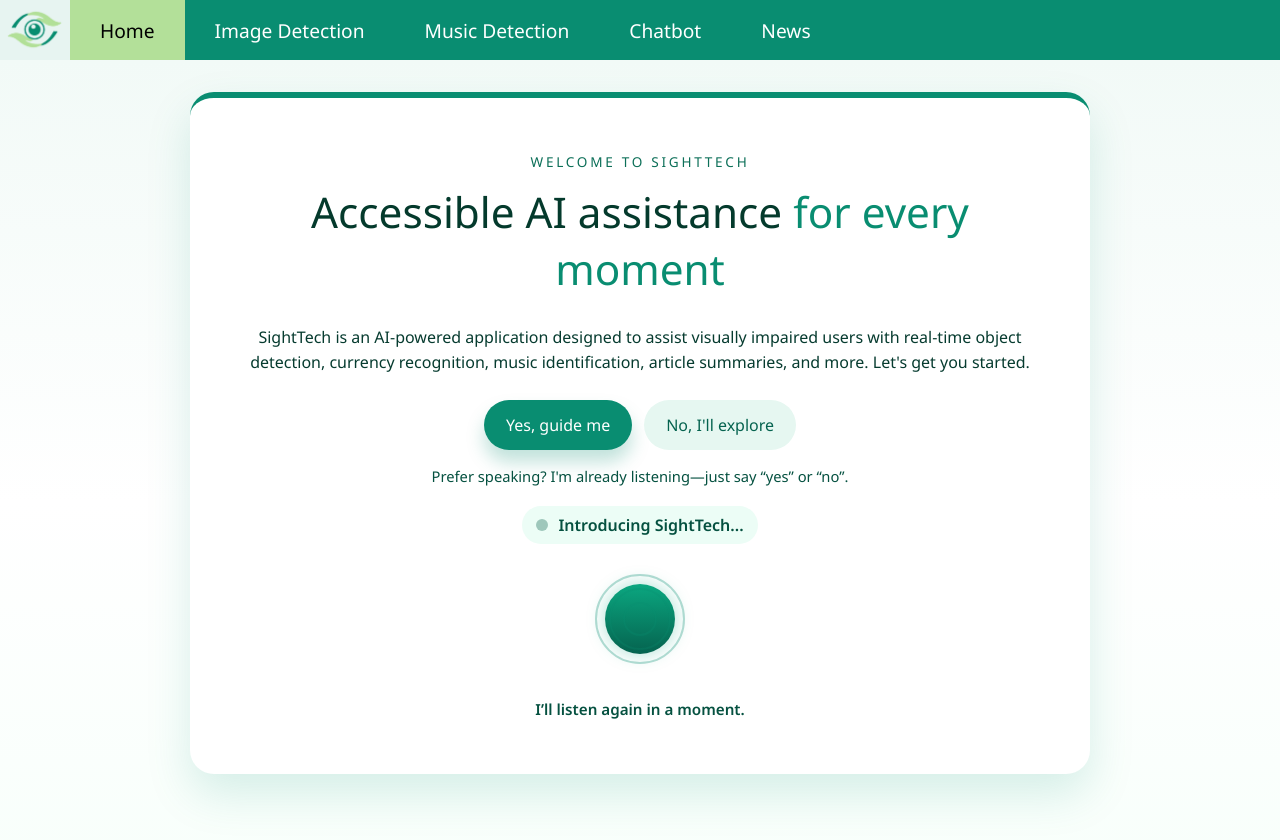
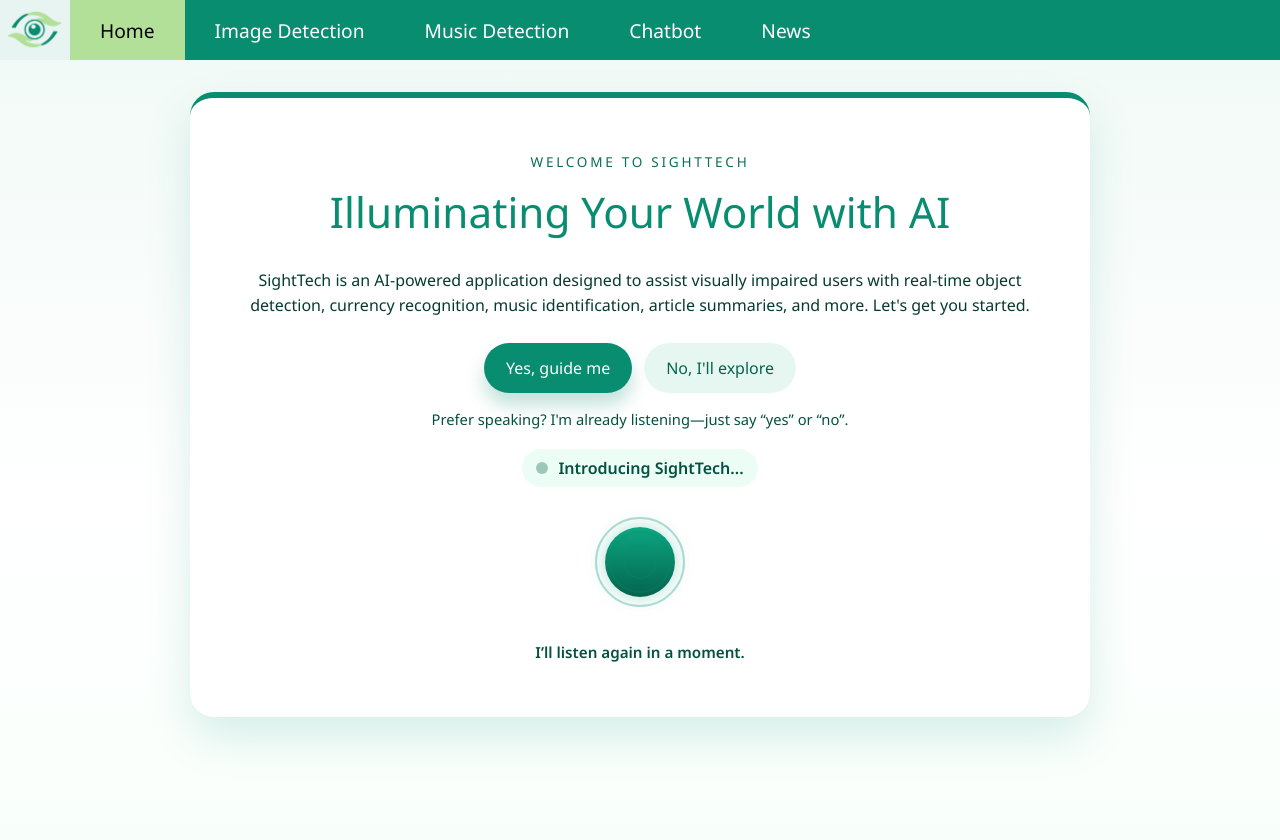
Before and after one commit to VietHungUET/SightTech, a React (Vite) app in the folder frontend/: page / in a window 1280 px wide. Shown: the top 840 px of the page. Built offline with nearby package versions, Linux system fonts and the light colour scheme; no server answers; some icons are missing.

Commit message:
refactor:Homepage slogan

```diff
--- a/frontend/src/pages/Home.jsx
+++ b/frontend/src/pages/Home.jsx
@@ -196,7 +196,7 @@
         <div className="hero-content">
           <p className="hero-eyebrow">Welcome to SightTech</p>
           <h1>
-            Accessible AI assistance <span>for every moment</span>
+            <span>Illuminating Your World with AI</span>
           </h1>
           <p className="hero-description">
             SightTech is an AI-powered application designed to assist visually
```
